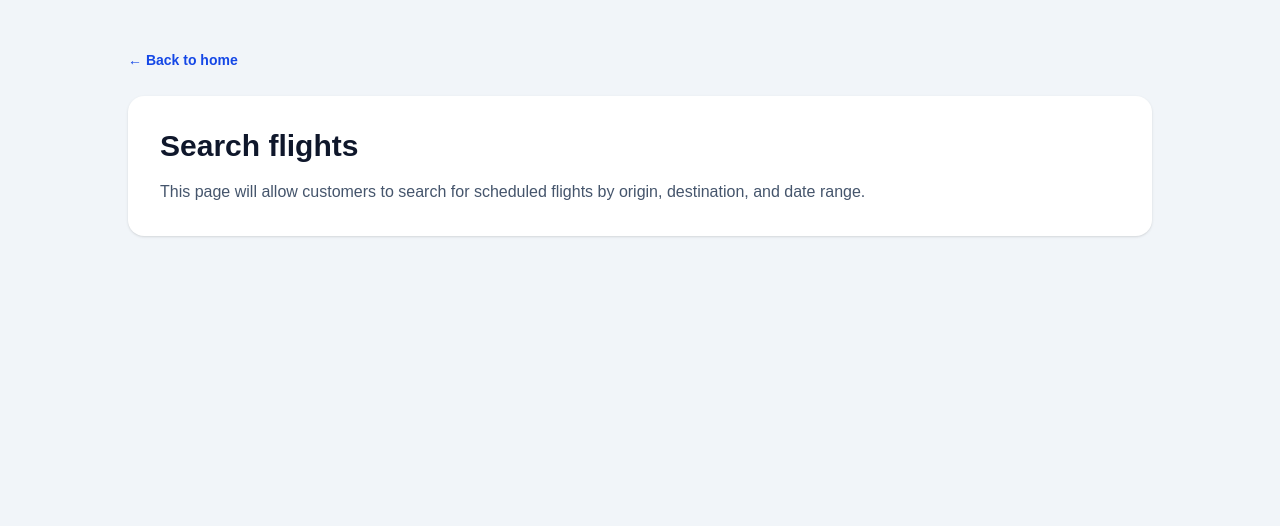
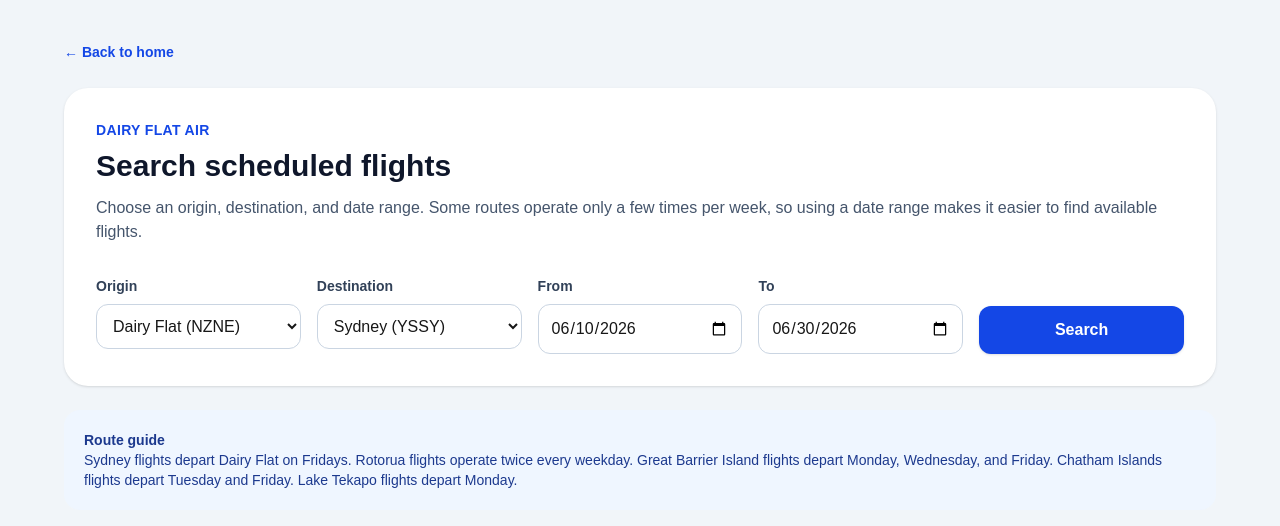
Before and after one commit to hugh-cmd/dairy-flat-air, a Next.js app: page /schedules in a window 1280 px wide. Shown: the top 526 px of the page. Built offline with nearby package versions, Linux system fonts and the light colour scheme.

Commit message:
Add schedule search page

```diff
--- a/app/schedules/page.tsx
+++ b/app/schedules/page.tsx
@@ -1,20 +1,254 @@
+"use client";
+
+import { useState } from "react";
+
+const airports = [
+  { code: "NZNE", label: "Dairy Flat (NZNE)" },
+  { code: "YSSY", label: "Sydney (YSSY)" },
+  { code: "NZRO", label: "Rotorua (NZRO)" },
+  { code: "NZGB", label: "Great Barrier Island / Claris (NZGB)" },
+  { code: "NZCI", label: "Chatham Islands / Tuuta (NZCI)" },
+  { code: "NZTL", label: "Lake Tekapo (NZTL)" },
+];
+
+type Schedule = {
+  _id: string;
+  flightNumber: string;
+  origin: string;
+  destination: string;
+  originCity: string;
+  destinationCity: string;
+  originAirportName: string;
+  destinationAirportName: string;
+  departureLocal: string;
+  arrivalLocal: string;
+  aircraftName: string;
+  capacity: number;
+  price: number;
+  bookedSeats: number;
+  availableSeats: number;
+};
+
 export default function SchedulesPage() {
+  const [orig, setOrig] = useState("NZNE");
+  const [dest, setDest] = useState("YSSY");
+  const [date1, setDate1] = useState("2026-06-10");
+  const [date2, setDate2] = useState("2026-06-30");
+  const [schedules, setSchedules] = useState<Schedule[]>([]);
+  const [loading, setLoading] = useState(false);
+  const [searched, setSearched] = useState(false);
+  const [error, setError] = useState("");
+
+  async function searchSchedules(event: React.FormEvent) {
+    event.preventDefault();
+
+    setLoading(true);
+    setSearched(true);
+    setError("");
+
+    try {
+      const params = new URLSearchParams({
+        orig,
+        dest,
+        date1,
+        date2,
+      });
+
+      const response = await fetch(`/api/schedules?${params.toString()}`);
+      const data = await response.json();
+
+      if (!response.ok) {
+        throw new Error(data.error || "Failed to search schedules");
+      }
+
+      setSchedules(data.schedules || []);
+    } catch (err) {
+      setError(err instanceof Error ? err.message : "Something went wrong");
+      setSchedules([]);
+    } finally {
+      setLoading(false);
+    }
+  }
+
   return (
-    <main className="min-h-screen bg-slate-100 px-6 py-12">
-      <section className="mx-auto max-w-5xl">
+    <main className="min-h-screen bg-slate-100 px-6 py-10">
+      <section className="mx-auto max-w-6xl">
         <a href="/" className="text-sm font-semibold text-blue-700">
           ← Back to home
         </a>
 
-        <div className="mt-6 rounded-2xl bg-white p-8 shadow">
-          <h1 className="mb-4 text-3xl font-bold text-slate-900">
-            Search flights
+        <div className="mt-6 rounded-3xl bg-white p-8 shadow">
+          <p className="mb-2 text-sm font-semibold uppercase tracking-wide text-blue-700">
+            Dairy Flat Air
+          </p>
+
+          <h1 className="mb-3 text-3xl font-bold text-slate-900">
+            Search scheduled flights
           </h1>
 
-          <p className="text-slate-600">
-            This page will allow customers to search for scheduled flights by
-            origin, destination, and date range.
+          <p className="mb-8 text-slate-600">
+            Choose an origin, destination, and date range. Some routes operate
+            only a few times per week, so using a date range makes it easier to
+            find available flights.
           </p>
+
+          <form
+            onSubmit={searchSchedules}
+            className="grid gap-4 md:grid-cols-5"
+          >
+            <label className="md:col-span-1">
+              <span className="mb-2 block text-sm font-semibold text-slate-700">
+                Origin
+              </span>
+              <select
+                value={orig}
+                onChange={(event) => setOrig(event.target.value)}
+                className="w-full rounded-xl border border-slate-300 bg-white p-3"
+              >
+                {airports.map((airport) => (
+                  <option key={airport.code} value={airport.code}>
+                    {airport.label}
+                  </option>
+                ))}
+              </select>
+            </label>
+
+            <label className="md:col-span-1">
+              <span className="mb-2 block text-sm font-semibold text-slate-700">
+                Destination
+              </span>
+              <select
+                value={dest}
+                onChange={(event) => setDest(event.target.value)}
+                className="w-full rounded-xl border border-slate-300 bg-white p-3"
+              >
+                {airports.map((airport) => (
+                  <option key={airport.code} value={airport.code}>
+                    {airport.label}
+                  </option>
+                ))}
+              </select>
+            </label>
+
+            <label>
+              <span className="mb-2 block text-sm font-semibold text-slate-700">
+                From
+              </span>
+              <input
+                type="date"
+                value={date1}
+                onChange={(event) => setDate1(event.target.value)}
+                className="w-full rounded-xl border border-slate-300 p-3"
+              />
+            </label>
+
+            <label>
+              <span className="mb-2 block text-sm font-semibold text-slate-700">
+                To
+              </span>
+              <input
+                type="date"
+                value={date2}
+                onChange={(event) => setDate2(event.target.value)}
+                className="w-full rounded-xl border border-slate-300 p-3"
+              />
+            </label>
+
+            <div className="flex items-end">
+              <button
+                type="submit"
+                className="w-full rounded-xl bg-blue-700 px-6 py-3 font-semibold text-white shadow hover:bg-blue-800"
+              >
+                {loading ? "Searching..." : "Search"}
+              </button>
+            </div>
+          </form>
+        </div>
+
+        <div className="mt-6 rounded-2xl bg-blue-50 p-5 text-sm text-blue-900">
+          <p className="font-semibold">Route guide</p>
+          <p>
+            Sydney flights depart Dairy Flat on Fridays. Rotorua flights operate
+            twice every weekday. Great Barrier Island flights depart Monday,
+            Wednesday, and Friday. Chatham Islands flights depart Tuesday and
+            Friday. Lake Tekapo flights depart Monday.
+          </p>
+        </div>
+
+        {error && (
+          <div className="mt-6 rounded-2xl bg-red-100 p-5 text-red-700">
+            {error}
+          </div>
+        )}
+
+        {searched && !loading && schedules.length === 0 && !error && (
+          <div className="mt-6 rounded-2xl bg-white p-8 text-center shadow">
+            <h2 className="text-xl font-bold text-slate-900">
+              No flights found
+            </h2>
+            <p className="mt-2 text-slate-600">
+              Try using a wider date range or a different route.
+            </p>
+          </div>
+        )}
+
+        <div className="mt-6 grid gap-4">
+          {schedules.map((schedule) => (
+            <article
+              key={schedule._id}
+              className="rounded-2xl bg-white p-6 shadow"
+            >
+              <div className="flex flex-col justify-between gap-5 md:flex-row md:items-center">
+                <div>
+                  <p className="text-sm font-semibold text-blue-700">
+                    {schedule.flightNumber}
+                  </p>
+
+                  <h2 className="mt-1 text-2xl font-bold text-slate-900">
+                    {schedule.originCity} → {schedule.destinationCity}
+                  </h2>
+
+                  <p className="mt-2 text-slate-600">
+                    {schedule.originAirportName} to{" "}
+                    {schedule.destinationAirportName}
+                  </p>
+
+                  <div className="mt-4 grid gap-2 text-sm text-slate-700 md:grid-cols-2">
+                    <p>
+                      <span className="font-semibold">Depart:</span>{" "}
+                      {schedule.departureLocal}
+                    </p>
+                    <p>
+                      <span className="font-semibold">Arrive:</span>{" "}
+                      {schedule.arrivalLocal}
+                    </p>
+                    <p>
+                      <span className="font-semibold">Aircraft:</span>{" "}
+                      {schedule.aircraftName}
+                    </p>
+                    <p>
+                      <span className="font-semibold">Seats left:</span>{" "}
+                      {schedule.availableSeats} / {schedule.capacity}
+                    </p>
+                  </div>
+                </div>
+
+                <div className="rounded-2xl bg-slate-50 p-5 text-left md:min-w-48 md:text-right">
+                  <p className="text-sm text-slate-600">Price per seat</p>
+                  <p className="text-3xl font-bold text-slate-900">
+                    ${schedule.price}
+                  </p>
+
+                  <a
+                    href={`/schedules/${schedule._id}`}
+                    className="mt-4 inline-block rounded-xl bg-blue-700 px-5 py-3 font-semibold text-white hover:bg-blue-800"
+                  >
+                    Select flight
+                  </a>
+                </div>
+              </div>
+            </article>
+          ))}
         </div>
       </section>
     </main>
```
